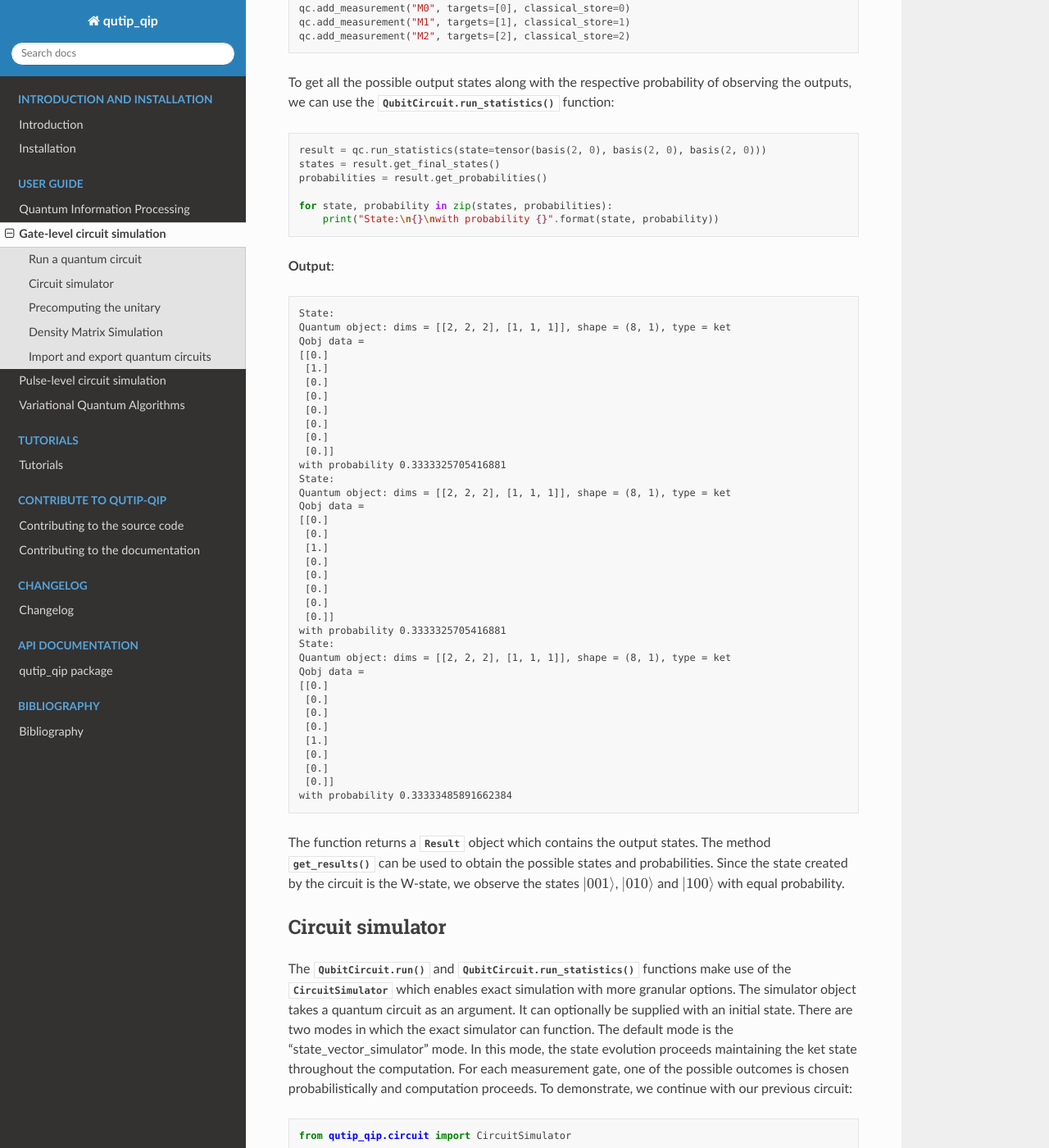
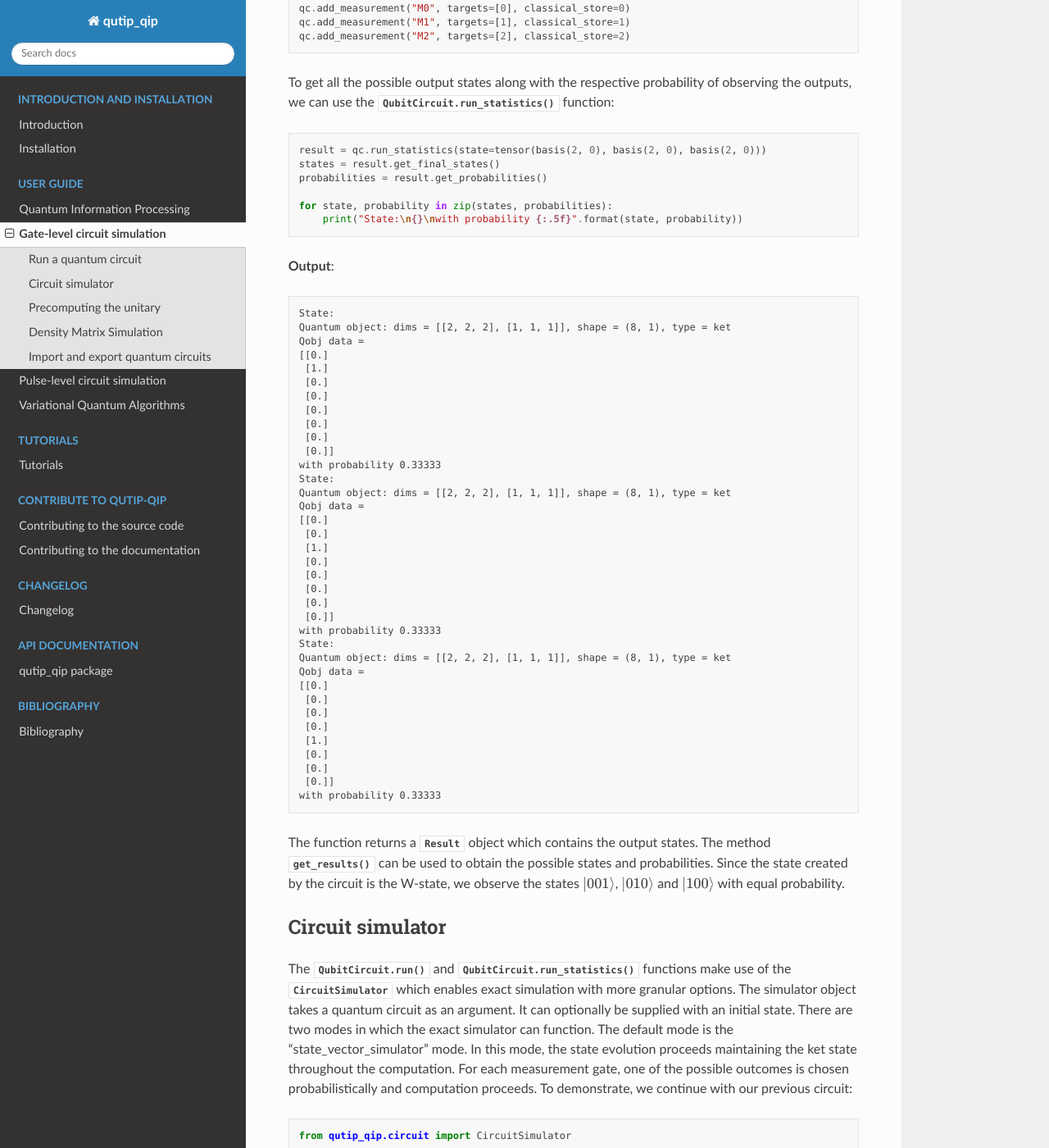
Before and after one commit to qutip/qutip-qip, a Sphinx documentation site: the page built from doc/source/qip-simulator.rst, in a window 1280 px wide and 1400 px high, scrolled down 1613 px. Shown: the whole window at 82% size. Built offline with Sphinx 7.4.7 and the Read the Docs theme 2.0.0, drawn with Linux system fonts in a browser that asks for light colours.

Commit message:
Limit the precision of the probability in doc

```diff
--- a/doc/source/qip-simulator.rst
+++ b/doc/source/qip-simulator.rst
@@ -87,7 +87,7 @@ outputs, we can use the :meth:`.QubitCircuit.run_statistics` function:
     probabilities = result.get_probabilities()
 
     for state, probability in zip(states, probabilities):
-        print("State:\n{}\nwith probability {}".format(state, probability))
+        print("State:\n{}\nwith probability {:.5f}".format(state, probability))
 
 **Output**:
 
@@ -105,7 +105,7 @@ outputs, we can use the :meth:`.QubitCircuit.run_statistics` function:
    [0.]
    [0.]
    [0.]]
-  with probability 0.3333325705416881
+  with probability 0.33333
   State:
   Quantum object: dims = [[2, 2, 2], [1, 1, 1]], shape = (8, 1), type = ket
   Qobj data =
@@ -117,7 +117,7 @@ outputs, we can use the :meth:`.QubitCircuit.run_statistics` function:
    [0.]
    [0.]
    [0.]]
-  with probability 0.3333325705416881
+  with probability 0.33333
   State:
   Quantum object: dims = [[2, 2, 2], [1, 1, 1]], shape = (8, 1), type = ket
   Qobj data =
@@ -129,7 +129,7 @@ outputs, we can use the :meth:`.QubitCircuit.run_statistics` function:
    [0.]
    [0.]
    [0.]]
-  with probability 0.33333485891662384
+  with probability 0.33333
 
 The function returns a :class:`~.Result` object which contains
 the output states.
```
